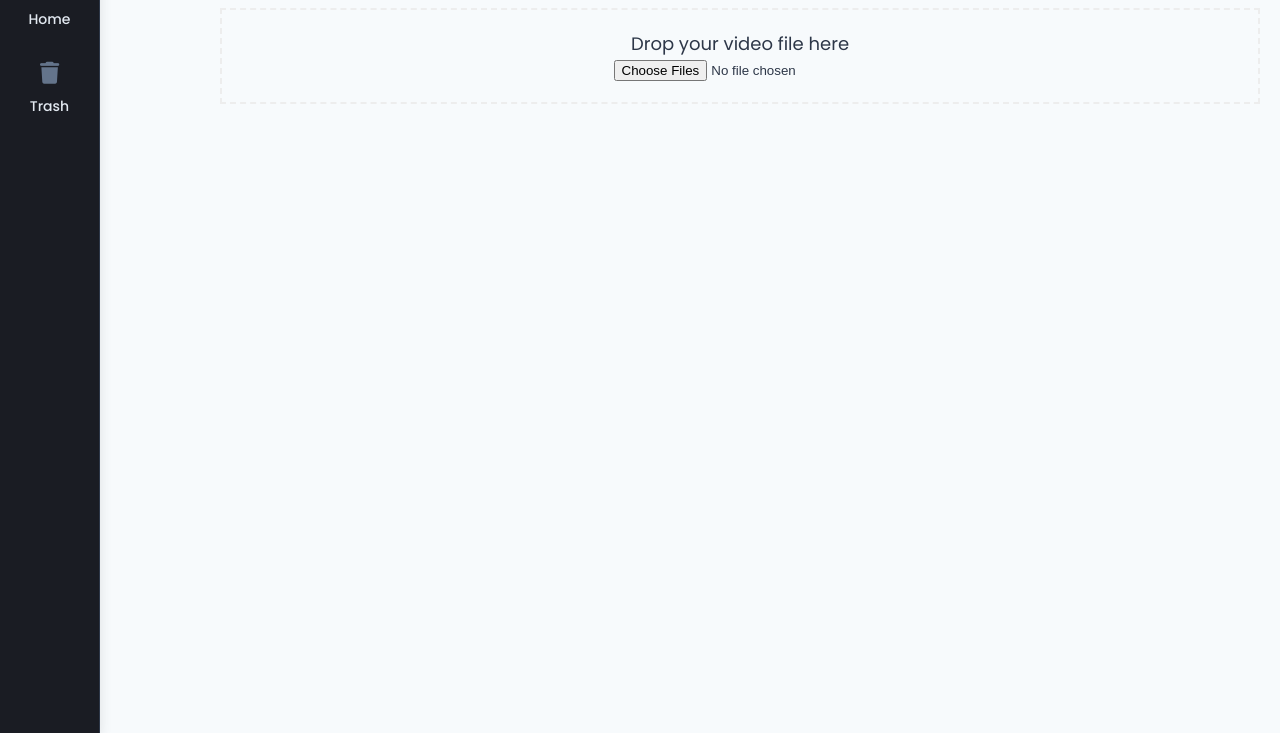
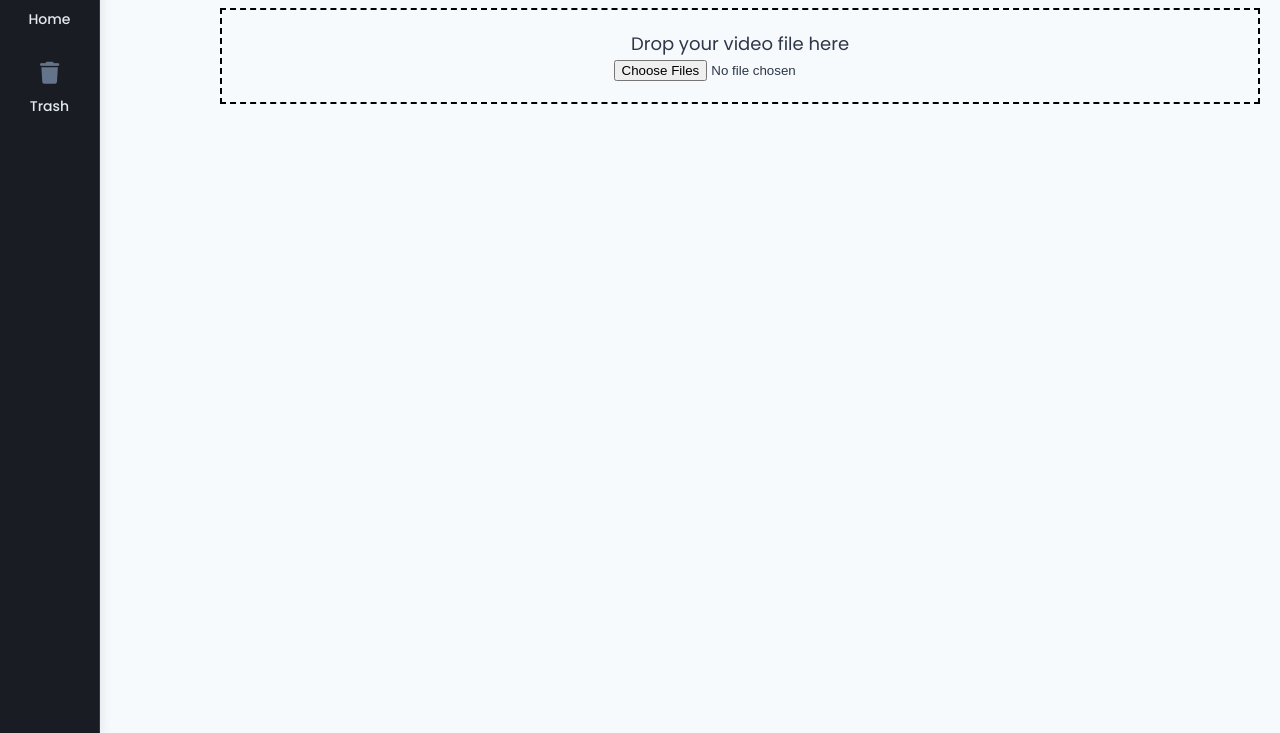
Before and after one commit to RMurayamaB/storagefalcon, a plain HTML site: page frontend/pages/folder.html in a window 1280 px wide. Shown: the part 67-800 px from the top of the page. Drawn offline with Linux system fonts and the light colour scheme.

Commit message:
:rocket: Deploy

```diff
--- a/frontend/styles/folder.css
+++ b/frontend/styles/folder.css
@@ -89,7 +89,7 @@ header h1 {
   }
 
 .upload-area {
-    border: 2px dashed var(--border-color);
+    border: 2px dashed #000;
     padding: 20px;
     text-align: center;
     cursor: pointer;
```
